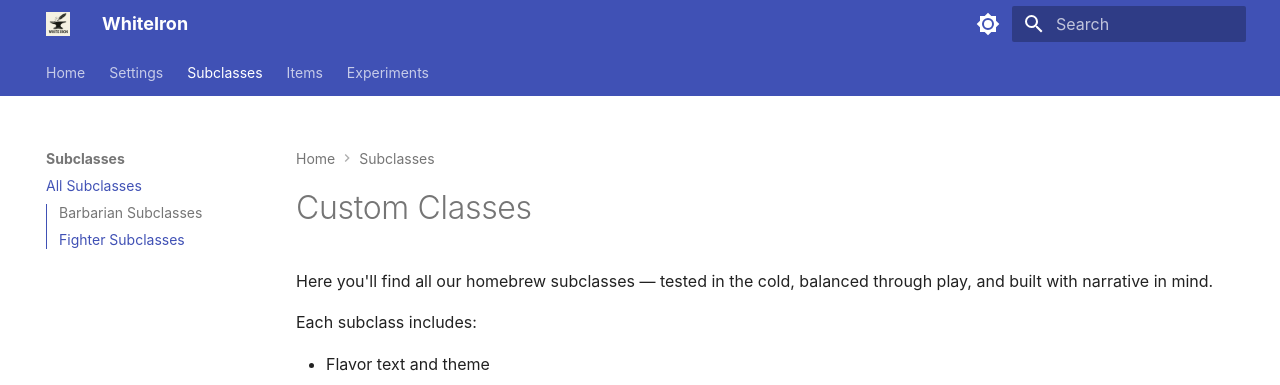
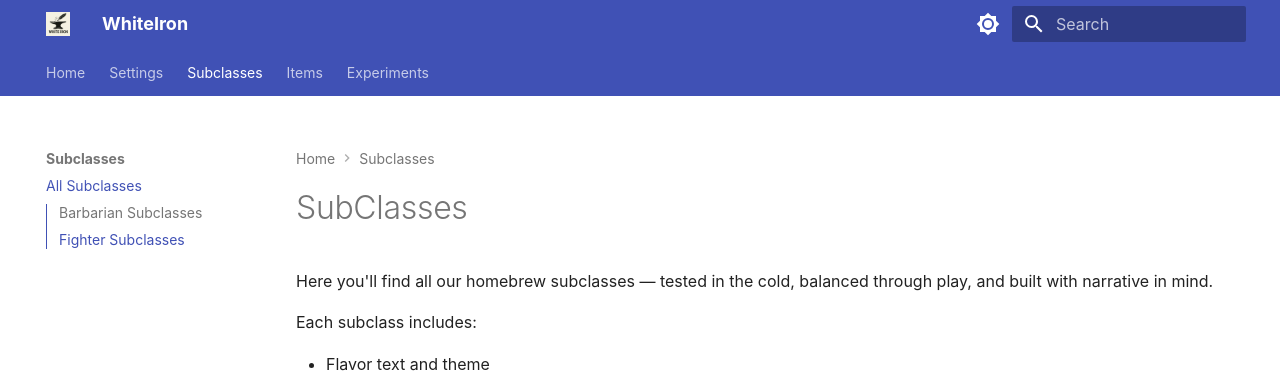
Before and after one commit to jonasmcferreira/whiteiron, an MkDocs documentation site: the page built from docs/subclasses.md, in a window 1280 px wide and 959 px high. Shown: the top 385 px of the window. Built offline with MkDocs 1.6.1 and Material for MkDocs 9.7.7, drawn with Linux system fonts in a browser that asks for light colours; some web fonts are replaced.

```diff
--- a/docs/subclasses.md
+++ b/docs/subclasses.md
@@ -1,4 +1,8 @@
-# Custom Classes
+---
+title: Subclasses
+---
+
+# SubClasses
 
 Here you'll find all our homebrew subclasses — tested in the cold, balanced through play, and built with narrative in mind.
 
```
Also changed, not shown: docs/experiments.md (+4 -0 lines), docs/index.md (+5 -0 lines), docs/items.md (+4 -0 lines), docs/settings.md (+4 -0 lines).
